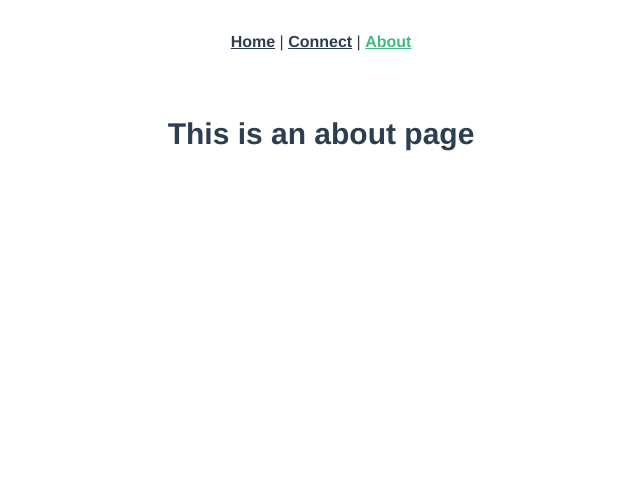
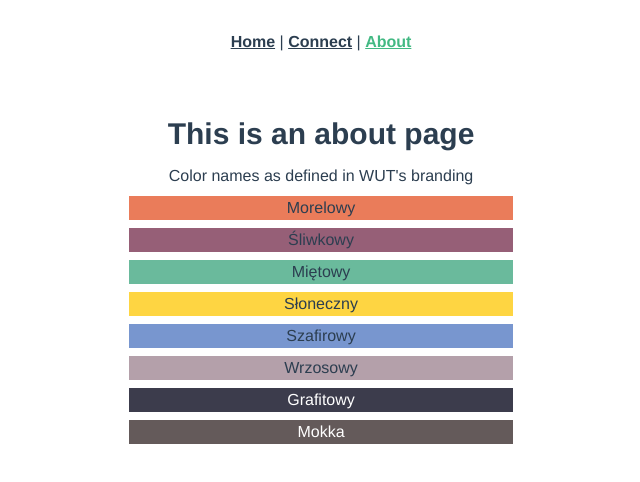
Before and after one commit to wut-daas/oblot-commander, a Vue app: page /about in a window 1280 px wide. Shown: the top 482 px of the page, without its empty margins (319-959 px from the left). Built offline with nearby package versions, Linux system fonts and the light colour scheme; the HTML template or start-up script is replaced by a standard one.

Commit message:
Add WUT color palette

```diff
--- /dev/null
+++ b/src/components/ColorTest.vue
@@ -0,0 +1,17 @@
+<template>
+  <div>
+    <p>
+      Color names as defined in WUT's branding
+    </p>
+    <ul class="max-w-sm mx-auto">
+      <li class="bg-wut-orange">Morelowy</li>
+      <li class="bg-wut-purple">Śliwkowy</li>
+      <li class="bg-wut-green">Miętowy</li>
+      <li class="bg-wut-yellow">Słoneczny</li>
+      <li class="bg-wut-blue">Szafirowy</li>
+      <li class="bg-wut-gray">Wrzosowy</li>
+      <li class="bg-wut-black text-white">Grafitowy</li>
+      <li class="bg-wut-brown text-white">Mokka</li>
+    </ul>
+  </div>
+</template>
--- a/src/views/About.vue
+++ b/src/views/About.vue
@@ -1,5 +1,17 @@
 <template>
   <div class="about">
     <h1>This is an about page</h1>
+    <ColorTest />
   </div>
 </template>
+
+<script lang="ts">
+import { defineComponent } from 'vue'
+import ColorTest from '@/components/ColorTest.vue'
+
+export default defineComponent({
+  components: {
+    ColorTest,
+  },
+})
+</script>
--- a/tailwind.config.js
+++ b/tailwind.config.js
@@ -2,7 +2,35 @@ module.exports = {
   purge: { content: ['./public/**/*.html', './src/**/*.vue'] },
   darkMode: false, // or 'media' or 'class'
   theme: {
-    extend: {},
+    extend: {
+      colors: {
+        // colors specified as objects to allow for defining variants
+        'wut-yellow': {
+          DEFAULT: '#fed542',
+        },
+        'wut-orange': {
+          DEFAULT: '#ea7c5a',
+        },
+        'wut-purple': {
+          DEFAULT: '#965f77',
+        },
+        'wut-green': {
+          DEFAULT: '#6aba9c',
+        },
+        'wut-blue': {
+          DEFAULT: '#7896cf',
+        },
+        'wut-gray': {
+          DEFAULT: '#b4a0aa',
+        },
+        'wut-black': {
+          DEFAULT: '#3c3c4c',
+        },
+        'wut-brown': {
+          DEFAULT: '#645a5a',
+        },
+      },
+    },
   },
   variants: {
     extend: {},
```
